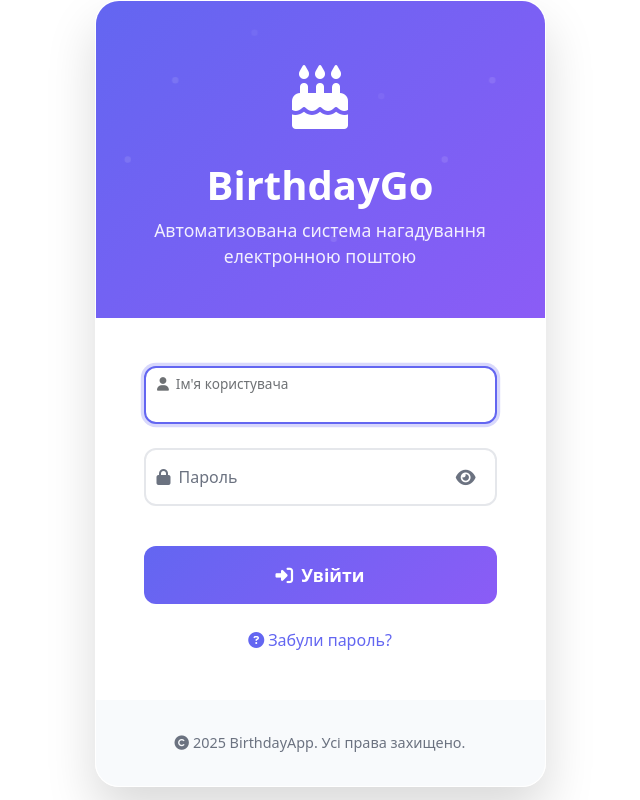
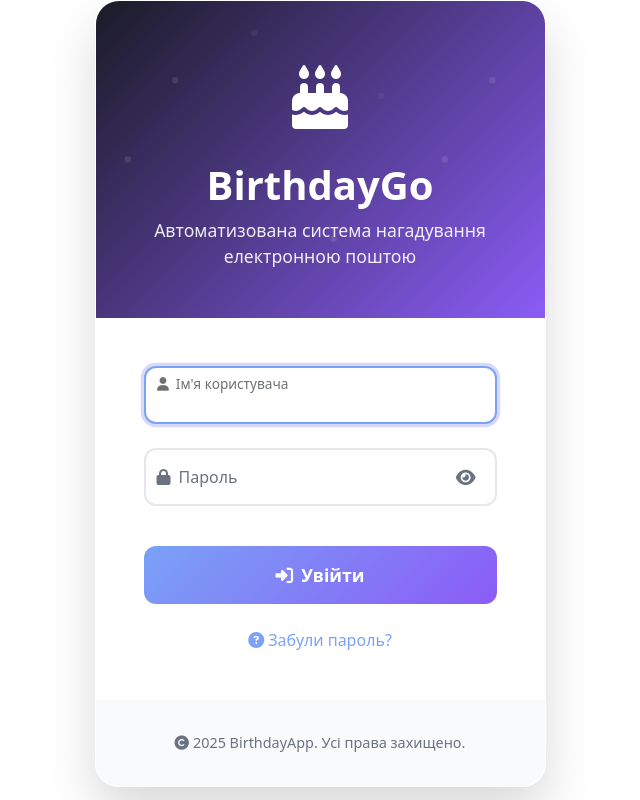
Before and after one commit to sergbondckua/birthday_email_notification_system, a Flask app: page /auth/login in a window 1280 px wide. Shown: the whole page, without its empty margins (320-960 px from the left). Run offline with Flask 3, Linux system fonts and the light colour scheme; parts of the project's set-up code (start-up, migrations or seed data) failed here and were passed over; some libraries are stand-ins or nearby versions.

Commit message:
add README.md

```diff
--- a/static/css/login.css
+++ b/static/css/login.css
@@ -1,11 +1,11 @@
 :root {
-    --primary-color: #6366f1;
+    --primary-color: #7aa2f7;
     --secondary-color: #8b5cf6;
     --success-color: #10b981;
     --warning-color: #f59e0b;
     --danger-color: #ef4444;
     --dark-color: #1f2937;
-    --light-bg: #f8fafc;
+    --light-bg: #1a1b26;
 }
 
 body.login-page {
@@ -29,7 +29,7 @@ body.login-page {
 
 /* Хедер */
 .login-header {
-    background: linear-gradient(135deg, var(--primary-color), var(--secondary-color));
+    background: linear-gradient(135deg, var(--light-bg), var(--secondary-color));
     color: white;
     text-align: center;
     padding: 3rem 2rem 2rem;
@@ -114,7 +114,7 @@ body.login-page {
     width: 20px;
     height: 20px;
     border: 2px solid transparent;
-    border-top: 2px solid currentColor;
+    border-top-color: currentColor;
     border-radius: 50%;
     animation: spin 1s linear infinite;
 }
```
